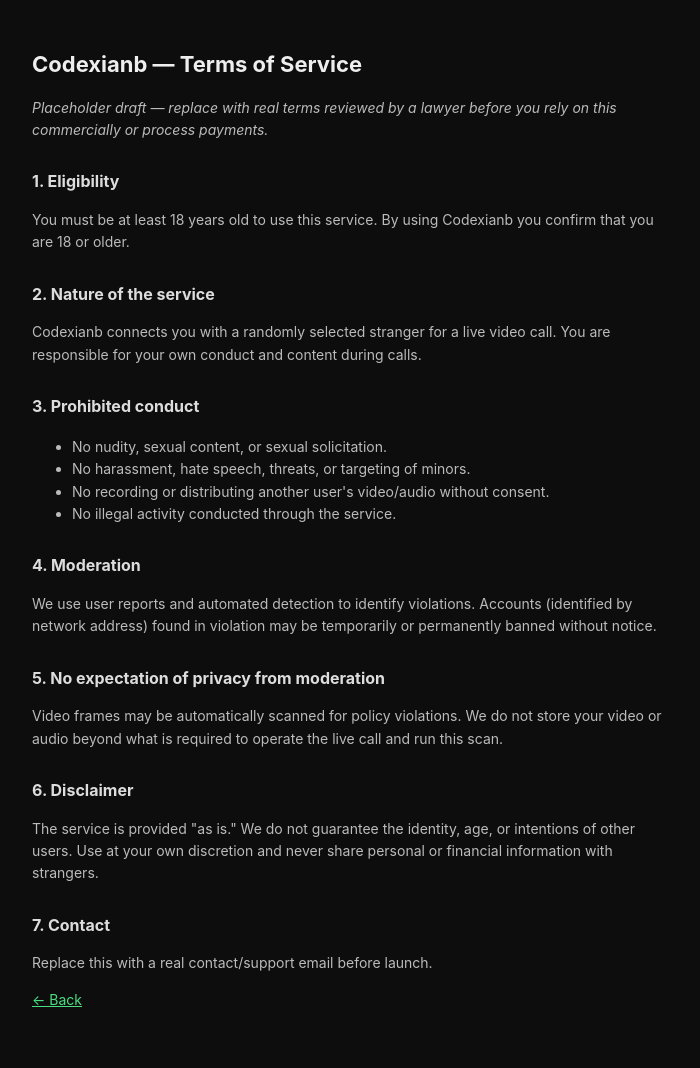
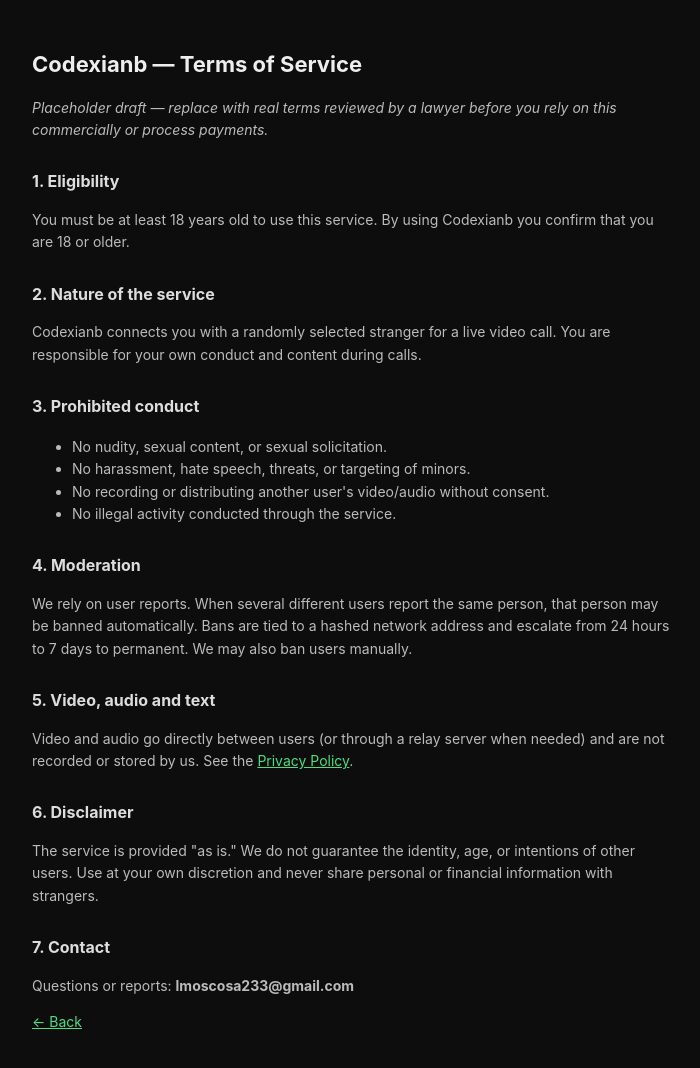
Before and after one commit to codexianb/CODEXIANB1, a website: page public/terms.html in a window 1280 px wide. Shown: the whole page, without its empty margins (288-988 px from the left). Drawn offline with Linux system fonts and the light colour scheme.

Commit message:
Update terms and conditions regarding moderation and privacy

```diff
--- a/public/terms.html
+++ b/public/terms.html
@@ -31,16 +31,16 @@
   </ul>
 
   <h2>4. Moderation</h2>
-  <p>We use user reports and automated detection to identify violations. Accounts (identified by network address) found in violation may be temporarily or permanently banned without notice.</p>
+  <p>We rely on user reports. When several different users report the same person, that person may be banned automatically. Bans are tied to a hashed network address and escalate from 24 hours to 7 days to permanent. We may also ban users manually.</p>
 
-  <h2>5. No expectation of privacy from moderation</h2>
-  <p>Video frames may be automatically scanned for policy violations. We do not store your video or audio beyond what is required to operate the live call and run this scan.</p>
+  <h2>5. Video, audio and text</h2>
+  <p>Video and audio go directly between users (or through a relay server when needed) and are not recorded or stored by us. See the <a href="/privacy.html">Privacy Policy</a>.</p>
 
   <h2>6. Disclaimer</h2>
   <p>The service is provided "as is." We do not guarantee the identity, age, or intentions of other users. Use at your own discretion and never share personal or financial information with strangers.</p>
 
   <h2>7. Contact</h2>
-  <p>Replace this with a real contact/support email before launch.</p>
+  <p>Questions or reports: <strong>lmoscosa233@gmail.com</strong></p>
 
   <p><a href="/">&larr; Back</a></p>
 </body>
```
